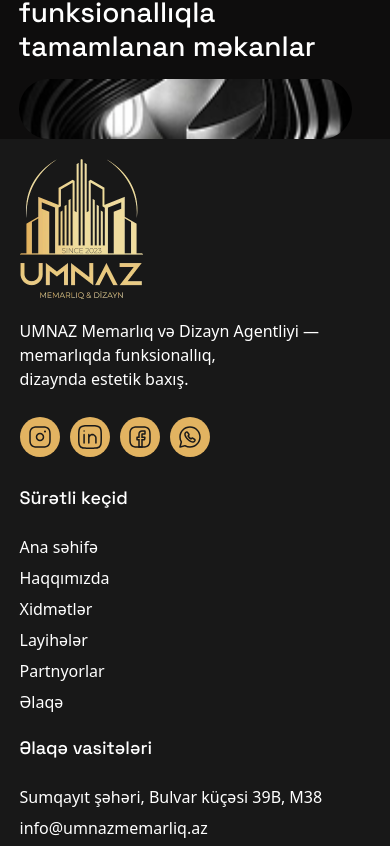
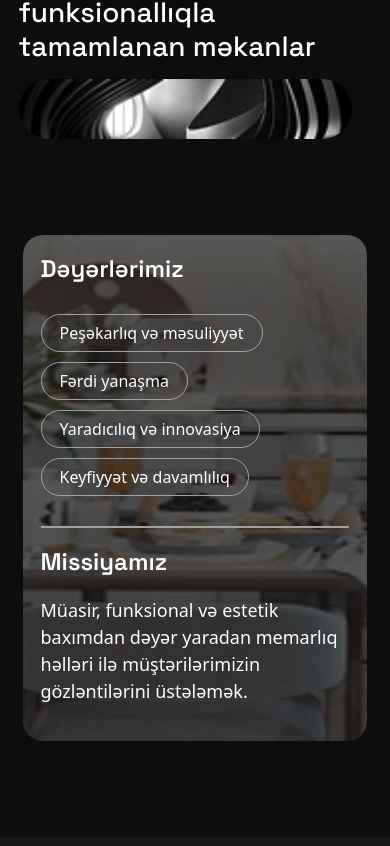
Before and after one commit to ShehlaAbdul/umnaz, a React (Vite) app: page /haqqimizda in a window 390 px wide. Shown: the part 1998-2844 px from the top of the page. Built offline with nearby package versions, Linux system fonts and the light colour scheme.

Commit message:
mission section is ready

```diff
--- a/src/Component/OurMission/OurMission.jsx
+++ b/src/Component/OurMission/OurMission.jsx
@@ -1,9 +1,55 @@
-import React from 'react';
+import React, { useState } from 'react';
+import "./Style.scss";
+import BgImage from "../../assets/images/OurMission.webp"
 
 function OurMission() {
+    const values = [
+    {
+      title: "Peşəkarlıq və məsuliyyət",
+    },
+    {
+      title: "Fərdi yanaşma",
+    },
+    {
+      title: "Yaradıcılıq və innovasiya",
+    },
+    {
+      title: "Keyfiyyət və davamlılıq",
+    }
+  ];
+
   return (
-    <section id='our-mission'>
+    <section id="values-section">
+      <div
+        className="values-section d-flex justify-content-between  "
+        style={{ backgroundImage: `url(${BgImage})` }}
+      >
+        {/* SOL */}
+        <div className="left">
+          <h1>Dəyərlərimiz</h1>
 
+          {values.map((item, index) => (
+            <button
+              key={index}
+              className="value-btn"
+              onClick={() => setActive(index)}
+            >
+              {item.title}
+            </button>
+          ))}
+        </div>
+
+        {/* SAĞ */}
+        <div className="right ">
+          <div className='content'>
+            <h1>Missiyamız</h1>
+            <p>
+              Müasir, funksional və estetik baxımdan dəyər yaradan memarlıq
+              həlləri ilə müştərilərimizin gözləntilərini üstələmək.
+            </p>
+          </div>
+        </div>
+      </div>
     </section>
   );
 }
--- a/src/Component/OurMission/Style.scss
+++ b/src/Component/OurMission/Style.scss
@@ -0,0 +1,78 @@
+@use "../../styles/global.scss" as *;
+#values-section{
+    background-color: $main-bg-color;
+    padding: 96px 6%;
+    .values-section{
+    background-position: center center;
+    background-repeat: no-repeat;
+    background-size: cover;
+    padding:42px 50px;
+    color: $main-text-color;
+    border-radius: 20px;
+    h1{
+        font-size: 50px;
+        font-weight: 600;
+        margin-bottom: 40px;
+    }
+    button{
+        background-color: transparent;
+        padding: 6px 18px;
+        border: 1px solid #A2A2A2;
+        border-radius: 24px;
+        margin-right: 10px;
+        margin-top: 10px;
+        color: $main-text-color;
+        // width: 100%;
+    }
+    .left{
+        flex: 4 ;
+    }
+
+    .right{
+        border-left: 2px solid #A2A2A2;
+      flex: 3;
+        .content{
+            padding-left: 40px;
+        }
+        p{
+            //   max-width: 418px;
+              font-size: 18px;
+        }
+
+    }
+
+    }
+    @media (max-width:992px){
+        .values-section{
+            button{
+                // width: 100%;
+            }
+            h1{
+                font-size: 36px  ;
+            }
+        }
+    }
+    @media (max-width:768px){
+        .values-section{
+            flex-direction: column;
+            gap: 30px;
+            padding: 20px 5%;
+            h1{
+                font-size: 24px;
+                margin-bottom: 20px;
+            }
+            .right{
+                border-left: none;
+                border-top: 2px solid #A2A2A2 ;
+                padding-top: 20px;
+                flex: 1;
+               .content{
+                 padding-left: 0 !important;
+               }
+            }
+            .left{
+                flex: 1;
+            }
+        }
+    }
+}
--- a/src/Pages/AboutPage/AboutPage.jsx
+++ b/src/Pages/AboutPage/AboutPage.jsx
@@ -5,6 +5,7 @@ import BgImg from "../../assets/images/HeroSection.webp";
 import HomeAbout from '../../Component/HomeAbout/HomeAbout';
 import WhyUsSection from '../../Component/WhyUsSection/WhyUsSection';
 import HomeEstetics from '../../Component/HomeEstetics/HomeEstetics';
+import OurMission from '../../Component/OurMission/OurMission';
 
 function AboutPage() {
   return (
@@ -12,7 +13,8 @@ function AboutPage() {
       <HeroSection title={"Haqqımızda"} bgImage={BgImg} />
       <HomeAbout />
       <WhyUsSection />
-      <HomeEstetics/>
+      <HomeEstetics />
+      <OurMission/>
     </>
   );
 }
```
Also changed, not shown: src/assets/images/OurMission.webp (renamed from src/assets/images/Frame 10955.webp).
